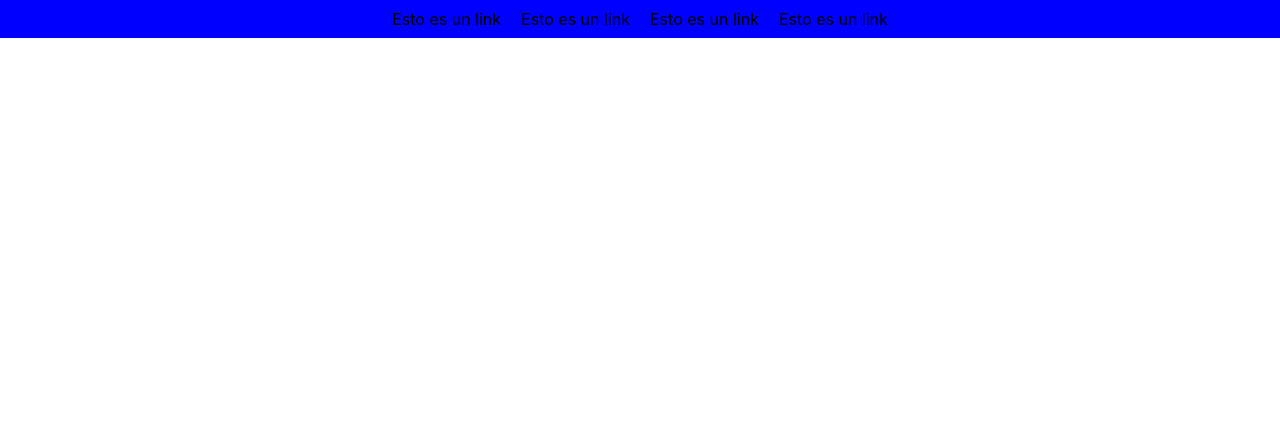
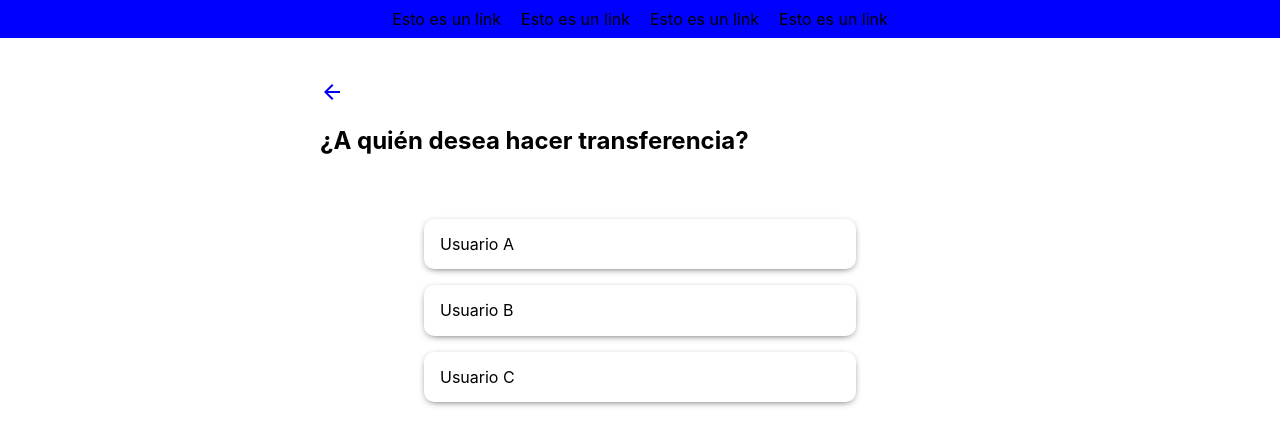
Before and after one commit to jhonnytesban/wallet-app, a React (Create React App) app: page /transfer in a window 1280 px wide. Shown: the top 446 px of the page. Built offline with nearby package versions, Linux system fonts and the light colour scheme.

Commit message:
Added Styles of Component Transfer

```diff
--- a/src/App.tsx
+++ b/src/App.tsx
@@ -1,7 +1,7 @@
-import styled from "styled-components";
 import InfoWallet from "./components/InfoWallet";
 import AccountBalance from "./components/AccountBalance";
 import ActionComponent from "./components/ActionComponent";
+import { ContainerApp } from "./styles/ContainerApp";
 
 const App = () => {
   return (
@@ -15,8 +15,6 @@ const App = () => {
   );
 }
 
-const ContainerApp = styled.div`
-  padding: 0 1rem;
-`
+
 
 export default App;
--- a/src/components/ActionComponent.tsx
+++ b/src/components/ActionComponent.tsx
@@ -1,13 +1,15 @@
 import { Button } from "@mui/material";
 import { useState } from "react";
+import { Link } from "react-router-dom";
 import styled from "styled-components";
 import DepositModal from "./DepositModal";
 
 const ActionComponent = () => {
+  //TODO: Refactor Custom Hook
   const [open, setOpen] = useState<boolean>(false);
 
-  const handleOpen = () => setOpen(true);
-  const handleClose = () => setOpen(false);
+  const handleOpen = ():void => setOpen(true);
+  const handleClose = (): void => setOpen(false);
 
   return (
     <>
@@ -19,7 +21,7 @@ const ActionComponent = () => {
           <p>Invertir</p>
         </li>
         <li>
-          <p>Transferencia</p>
+          <Link to='/transfer'>Transferencia</Link>
         </li>
       </ContainerAction>
       <DepositModal open={open} handleClose={handleClose}/>
--- a/src/components/DepositModal.tsx
+++ b/src/components/DepositModal.tsx
@@ -1,6 +1,8 @@
 import styled from 'styled-components';
 import { Box } from '@mui/system';
 import { Modal, TextField, Typography } from '@mui/material';
+
+//TODO: DepositModal necesita validar si es Transferencia y a que usuario o Deposito en la cuenta del usuario Dueño
 
 const DepositModal = ({open, handleClose}: Props) => {
 
--- a/src/index.tsx
+++ b/src/index.tsx
@@ -5,6 +5,7 @@ import { BrowserRouter, Route, Routes } from 'react-router-dom';
 import './index.css';
 import App from './App';
 import Menu from './components/Menu';
+import TransferPage from './pages/TransferPage';
 
 const root = ReactDOM.createRoot(
   document.getElementById('root') as HTMLElement
@@ -15,6 +16,7 @@ root.render(
     <BrowserRouter>
       <Routes>
         <Route path='/' element={<App />}/>
+        <Route path='/transfer' element={<TransferPage />}/>
       </Routes>
     </BrowserRouter>
   </React.StrictMode>
--- /dev/null
+++ b/src/pages/TransferPage.tsx
@@ -0,0 +1,61 @@
+import { useState } from "react";
+import styled from "styled-components";
+import { Link } from "react-router-dom";
+import ArrowBackIcon from '@mui/icons-material/ArrowBack';
+import DepositModal from "../components/DepositModal";
+import { ContainerApp } from "../styles/ContainerApp"
+import { ContainerInfoWallet } from "../styles/ContainerInfoWallet"
+
+const TransferPage = () => {
+  const [open, setOpen] = useState<boolean>(false);
+
+  const handleOpen = ():void => setOpen(true);
+  const handleClose = (): void => setOpen(false);
+
+  return (
+    <>
+      <StyledContainerApp>
+        <Link to='/'><ArrowBackIcon /></Link>
+        <h2>¿A quién desea hacer transferencia?</h2>
+        <ContainerInfoWallet onClick={handleOpen}>
+          <p>Usuario A</p>
+        </ContainerInfoWallet>
+        <ContainerInfoWallet onClick={handleOpen}>
+          <p>Usuario B</p>
+        </ContainerInfoWallet>
+        <ContainerInfoWallet onClick={handleOpen}>
+          <p>Usuario C</p>
+        </ContainerInfoWallet>
+      </StyledContainerApp>
+      <DepositModal open={open} handleClose={handleClose}/>
+    </>
+  )
+}
+
+const StyledContainerApp = styled(ContainerApp)`
+
+  div {
+    margin-bottom: 1rem;
+  }
+
+  @media screen and (min-width: 700px){
+    padding: 0 20rem;
+    h2 {
+      margin-bottom: 4rem;
+    }
+
+    div {
+      transform: scale(1);
+      transition-property: transform;
+      transition-duration: .3s;
+      :hover {
+        cursor: pointer;
+        transform: scale(1.05);
+        transition-property: transform;
+        transition-duration: .5s;
+      }
+    }
+  }
+`
+
+export default TransferPage
--- /dev/null
+++ b/src/styles/ContainerApp.ts
@@ -0,0 +1,5 @@
+import styled from 'styled-components';
+
+export const ContainerApp = styled.div`
+  padding: 0 1rem;
+`;
```
